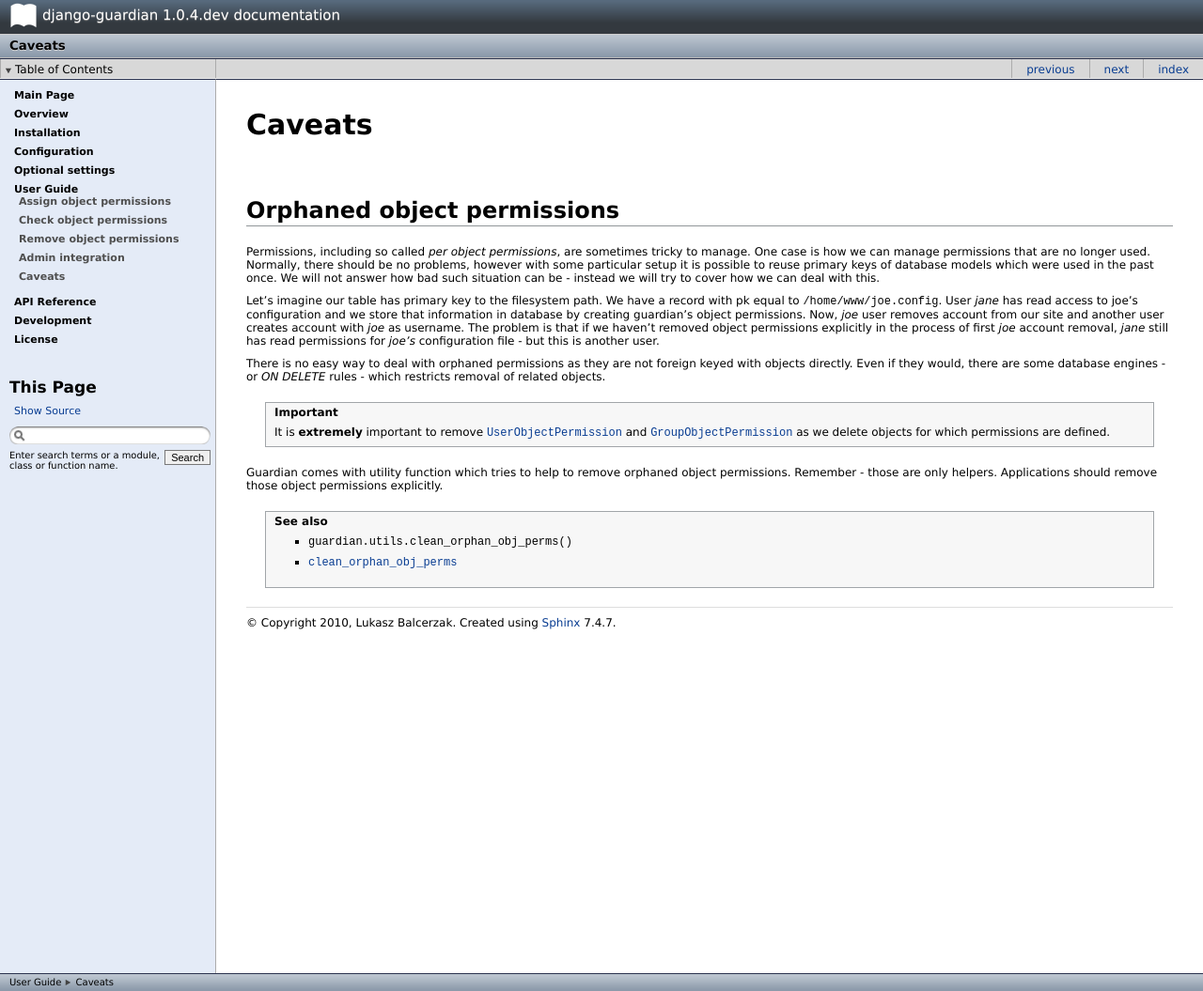
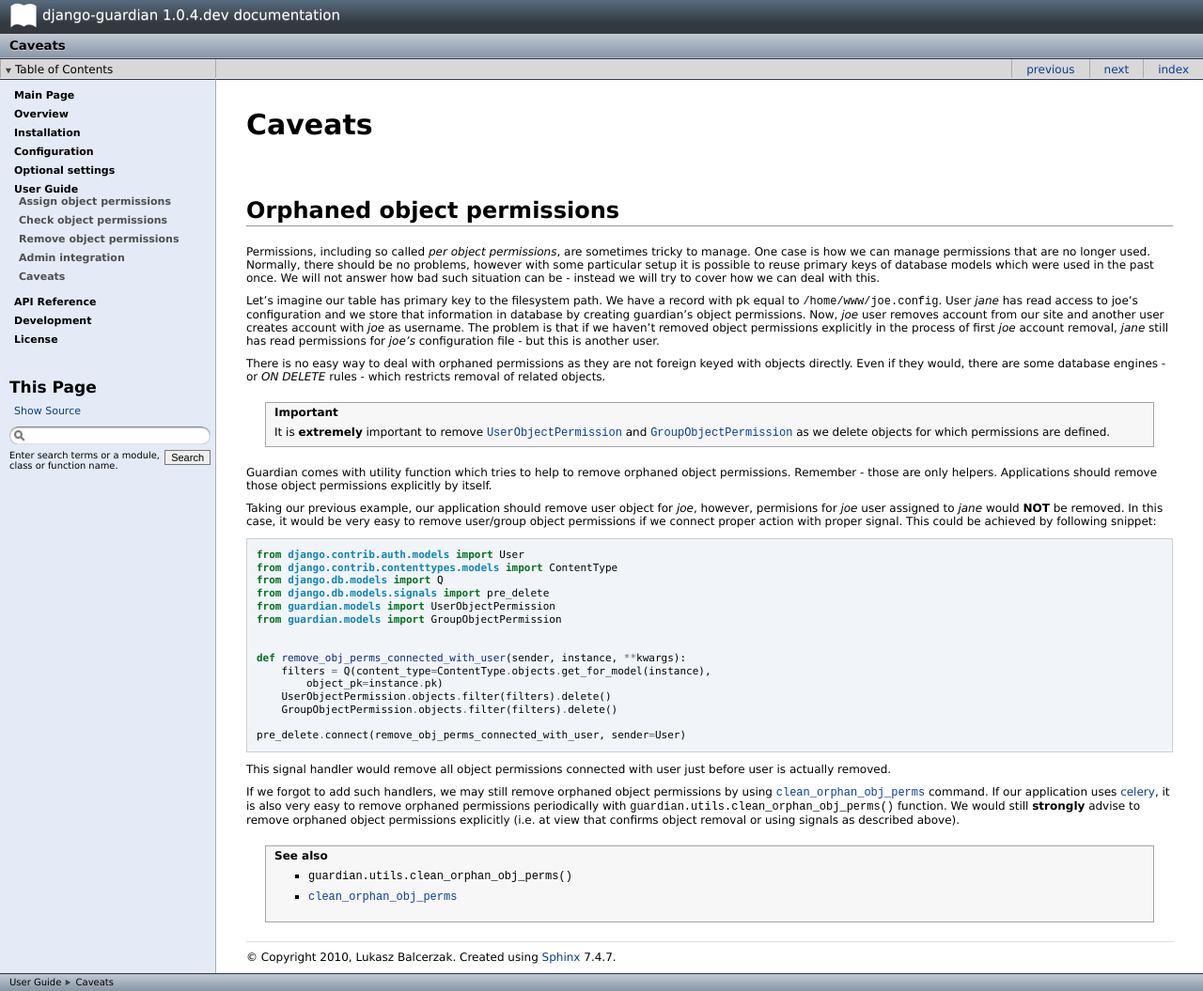
Before and after one commit to django-guardian/django-guardian, a Sphinx documentation site: the page built from docs/userguide/caveats.rst, in a window 1280 px wide. Shown: the whole page at 94% size. Built offline with Sphinx 7.4.7, drawn with Linux system fonts in a browser that asks for light colours.

Commit message:
Expanded orphaned object permissions docs at caveats - refers to #47

```diff
--- a/docs/userguide/caveats.rst
+++ b/docs/userguide/caveats.rst
@@ -34,9 +34,45 @@ keyed with objects directly. Even if they would, there are some database engines
 
 Guardian comes with utility function which tries to help to remove orphaned
 object permissions. Remember - those are only helpers. Applications should
-remove those object permissions explicitly.
+remove those object permissions explicitly by itself.
+
+Taking our previous example, our application should remove user object for
+*joe*, however, permisions for *joe* user assigned to *jane* would **NOT**
+be removed. In this case, it would be very easy to remove user/group object
+permissions if we connect proper action with proper signal. This could be
+achieved by following snippet::
+
+    from django.contrib.auth.models import User
+    from django.contrib.contenttypes.models import ContentType
+    from django.db.models import Q
+    from django.db.models.signals import pre_delete
+    from guardian.models import UserObjectPermission
+    from guardian.models import GroupObjectPermission
+
+
+    def remove_obj_perms_connected_with_user(sender, instance, **kwargs):
+        filters = Q(content_type=ContentType.objects.get_for_model(instance),
+            object_pk=instance.pk)
+        UserObjectPermission.objects.filter(filters).delete()
+        GroupObjectPermission.objects.filter(filters).delete()
+
+    pre_delete.connect(remove_obj_perms_connected_with_user, sender=User)
+
+
+This signal handler would remove all object permissions connected with user
+just before user is actually removed.
+
+If we forgot to add such handlers, we may still remove orphaned object
+permissions by using :command:`clean_orphan_obj_perms` command. If our
+application uses celery_, it is also very easy to remove orphaned permissions
+periodically with :func:`guardian.utils.clean_orphan_obj_perms` function.
+We would still **strongly** advise to remove orphaned object permissions
+explicitly (i.e. at view that confirms object removal or using signals as
+described above).
 
 .. seealso::
 
    - :func:`guardian.utils.clean_orphan_obj_perms`
    - :command:`clean_orphan_obj_perms`
+
+.. _celery: http://www.celeryproject.org/
```
